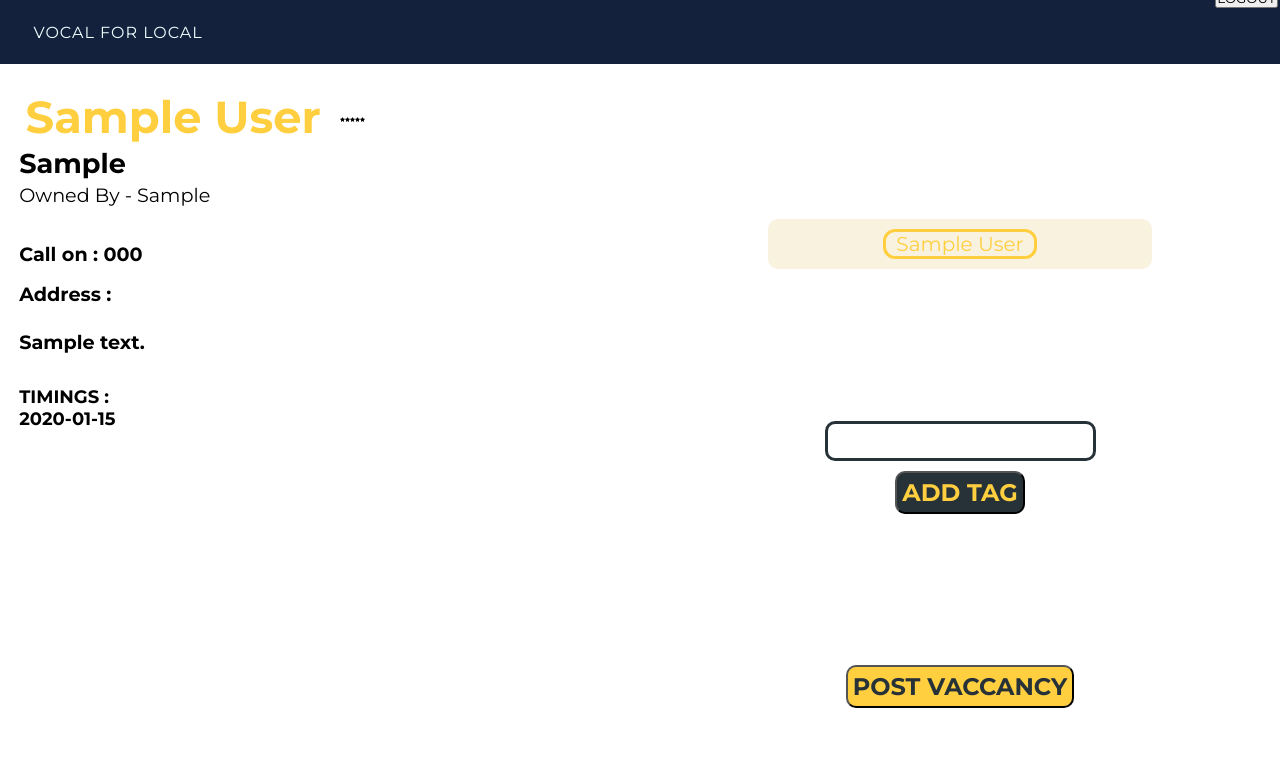
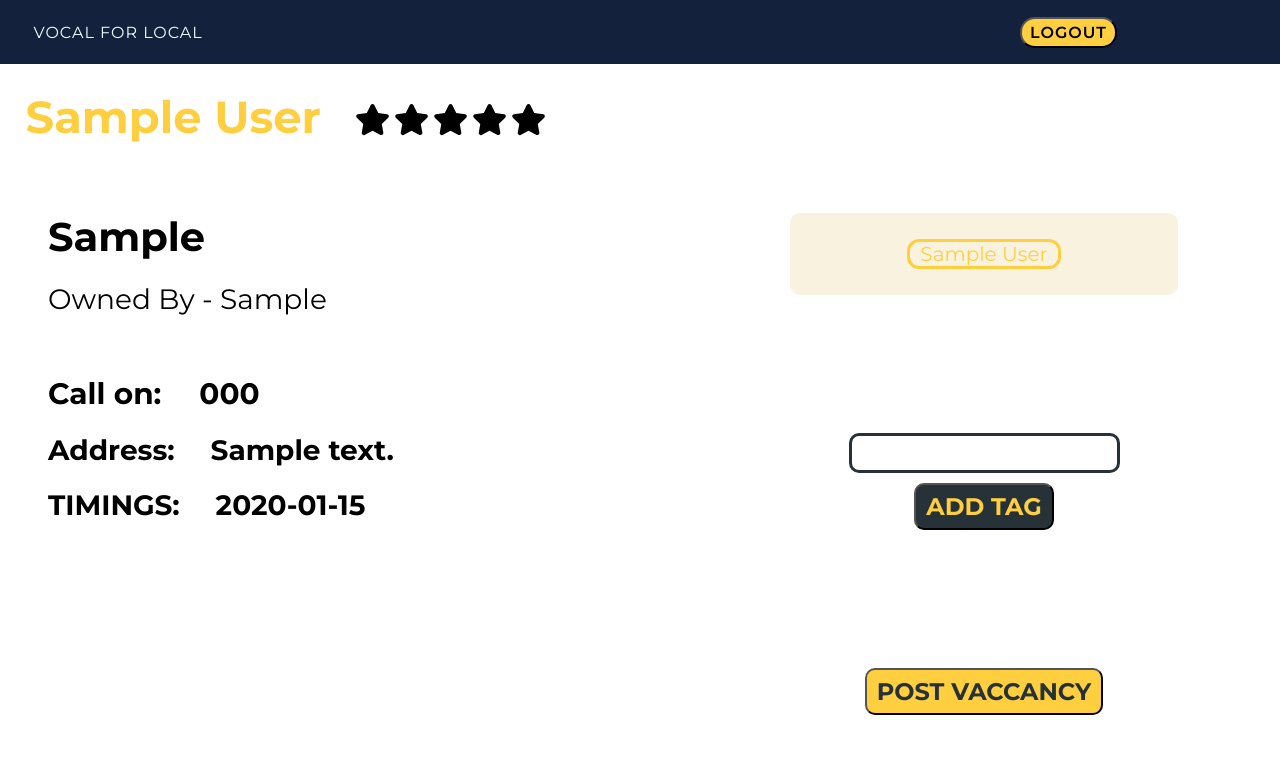
Before and after one commit to tusharnankani/VocalForLocal, a Django app: a page that uses accounts/templates/accounts/seller-dashboard.html in a window 1280 px wide. Shown: the top 783 px of the page. Run offline with Django 3.2, Linux system fonts and the light colour scheme; tables that the repository leaves empty hold one stand-in row (values such as "Sample post").

Commit message:
:hammer: refactor: fix customer dashboard layout

```diff
--- a/accounts/templates/accounts/seller-dashboard.html
+++ b/accounts/templates/accounts/seller-dashboard.html
@@ -28,8 +28,13 @@
                 <li>
                     <form class="logout-link" action="/logout/" method="POST">
                       {% csrf_token %}
-                      <button type="submit">LOGOUT</button>
+
+                        <button class="logout" type="submit">
+                            LOGOUT
+                        </button>
+
                     </form>
+
                   </li>
                   <li><div id="google_translate_element" class="translate"></div></li>
             </ul>
@@ -50,17 +55,25 @@
                 <div class="left-part">
                     <div class="category">{{ category }}</div>
                     <div class="owner-name">Owned By - {{ owner }}</div>
-                    <div class="contact">Call on : {{ phone }}</div>
+                    <div class="contact">Call on:
+                        <span class="attr">
+                            {{ phone }}
+                        </span>
+                    </div>
                     <div class="address">
-                        <div>Address :</div>
                         <div class="address1">
-                            <br><p>{{ address }}</p>
+                            Address:
+                            <span class="attr">
+                                {{ address }}
+                            </span>
                         </div>
                     </div>
 
                     <div class="shop-timings">
-                        <b>TIMINGS : </b>
-                        <p>{{ time }}</p>
+                        TIMINGS:
+                        <span class="attr">
+                            {{ time }}
+                        </span>
                     </div>
                 </div>
                 <div class="right-part">
--- a/accounts/views.py
+++ b/accounts/views.py
@@ -1,5 +1,6 @@
 from django.http import HttpResponse
 from django.shortcuts import render , redirect
+from django.contrib.auth import logout
 
 # import your forms here
 
--- a/static/css/seller-dashboard.css
+++ b/static/css/seller-dashboard.css
@@ -8,8 +8,8 @@
 	border: 1px solid red; */
 }
 
-a{
-  text-decoration : none;
+a {
+	text-decoration: none;
 }
 
 nav {
@@ -22,14 +22,33 @@ nav {
 }
 
 ul {
-  display: inline;
+	display: flex;
+  align-items: center;
+
 }
 
 li {
   text-decoration: none;
-  display: inline;
+  display: inline-block;
+  margin: 0 2em;
 }
 
+.logout {
+  /* margin-bottom: 1em; */
+  background: #ffcf40;
+	font-size: 1em;
+	border-radius: 15px;
+	padding: 0.25em 0.5em;
+  transition: all 0.4s ease;
+  letter-spacing: 1px;
+  font-weight: 600;
+}
+
+.logout:hover {
+  background: #1a1a1a;
+  color: white;
+  cursor: pointer;
+}
 
 .logo,
 .translate {
@@ -54,158 +73,163 @@ select.goog-te-combo {
 	height: 1px;
 }
 
+
 .stars {
 	/* width : 20%; */
-	display :flex;
-	justify-content : space-around;
-	align-items : center;
+	display: flex;
+	justify-content: space-around;
+	align-items: center;
 	padding-top: 2.5%;
-  padding-left: 1.5%;
+	padding-left: 2.5%;
 }
 
-img{
-	display : inline-block;
-  size: 50px;
+img {
+	display: inline-block;
+	size: 20em;
 }
 
-.heading{
-  display:flex;
+.star {
+	width: 35px;
+	height: 37px;
+	padding: 0 2px;
 }
 
-.heading > .name{
-  color: #FFCF40;
+.heading {
+	display: flex;
+}
+
+.heading > .name {
+	color: #ffcf40;
 	font-size: 280%;
 	font-weight: bold;
 	margin-top: 2%;
 	margin-left: 2%;
 }
 
-.second-part{
+.second-part {
 	width: 100vw;
 	height: 80vh;
 	display: flex;
 }
 
-.left-part{
+.left-part {
 	width: 50%;
+	padding: 3em;
 }
 
-.owner-name{
-  font-size: larger;
-  margin-top: 0.5%;
-  margin-left: 3%;
+.category {
+	font-size: 2.5em;
+	font-weight: bold;
+  margin: 0.5em 0;
+
 }
 
-.category{
-  font-size: 170%;
-  font-weight: bold;
-  margin-top: 0.5%;
-  margin-left: 3%;
+.owner-name {
+	font-size: 1.75em;
+  margin: 0.75em 0;
 }
 
-.contact{
-  font-size: larger;
+.contact {
+  font-size: 1.85em;
 	font-weight: bold;
-  margin-top: 5.5%;
-  margin-left: 3%;
+  margin: 0.75em 0;
+  margin-top: 2em;
 }
 
-.address{
-  font-size: larger;
+.address {
+  font-size: 1.75em;
 	font-weight: bold;
-  margin-top: 2.5%;
-  margin-left: 3%
+  margin: 0.75em 0;
 }
 
-.shop-timings{
-  font-size: large;
+.shop-timings {
+  font-size: 1.75em;
   font-weight: bold;
-  margin-top: 5%;
-  margin-left: 3%;
+  margin: 0.75em 0;
 }
 
-/* .button > .add-tag{
-  margin-right: 4%;
-  align-items: right;
+span.attr {
+  margin: 0 1em;
 }
 
 
+/*
 .vaccancy{
   right: 13%;
   align-items: right;
   margin-bottom: 5%;
 } */
 
-
 /* adding tags css here */
 
-.right-part{
+.right-part {
 	width: 50%;
-  display : flex;
-  flex-direction : column;
+	display: flex;
+	flex-direction: column;
 	justify-content: space-around;
-  align-items : center;
+	align-items: center;
 }
 
 .tags {
-  display : flex;
+	display: flex;
 	width: 60%;
-  justify-content : center;
-  align-items : center;
-  background : #F9F2DE;
-  flex-wrap : wrap;
-  border-radius : 10px;
+	justify-content: center;
+	align-items: center;
+	background: #f9f2de;
+	flex-wrap: wrap;
+	border-radius: 10px;
+	padding: 1em;
 }
 
 .tag {
-	font-size : 20px;
-	padding : 0 10px;
-	display : flex;
-	color : #FFCF40;
-	border: 3px solid #FFCF40;
-	background : #F9F2DE;
-	border-radius : 12px;
+	font-size: 20px;
+	padding: 0 10px;
+	display: flex;
+	color: #ffcf40;
+	border: 3px solid #ffcf40;
+	background: #f9f2de;
+	border-radius: 12px;
 	margin: 10px;
 }
 
-.add-tag{
+.add-tag {
 	background: #263238;
-  font-size : 24px;
-  font-weight : bold;
-  border-radius : 10px;
-  padding : 5px;
+	font-size: 24px;
+	font-weight: bold;
+	border-radius: 10px;
+	padding: 7px 10px;
 }
 
-.add-tag  {
-  color : #FFCF40;
-  margin-top : 10px;
+.add-tag {
+	color: #ffcf40;
+	margin-top: 10px;
 }
 
-.vaccancy{
-  background: #FFCF40;
-  font-size : 24px;
-  font-weight : bold;
-  border-radius : 10px;
-  padding : 5px;
+.vaccancy {
+  background: #ffcf40;
+	font-size: 24px;
+	font-weight: bold;
+	border-radius: 10px;
+  padding: 7px 10px;
 }
 
 .vaccancy a {
-  color :  #263238;
+	color: #263238;
 }
 
 /* css for add tag form */
 
 form {
-  display : flex;
-  flex-direction : column;
-  align-items : center;
+	display: flex;
+	flex-direction: column;
+	align-items: center;
 }
 
-input[type = text] {
-  font-size : 20px;
-  padding : 5px;
-  border-radius : 10px;
-  border : 3px solid #263238;
-  color : #FFCF40;
-  font-weight : bold;
+input[type="text"] {
+	font-size: 20px;
+	padding: 5px;
+	border-radius: 10px;
+	border: 3px solid #263238;
+	color: #ffcf40;
+	font-weight: bold;
 }
```
Also changed, not shown: accounts/templates/accounts/customer-dashboard.html (+31 -20 lines), static/css/customer-dashboard.css (renamed from static/css/cusdash.css, +39 -14 lines). Lines whose indentation alone changed are shown as unchanged.
